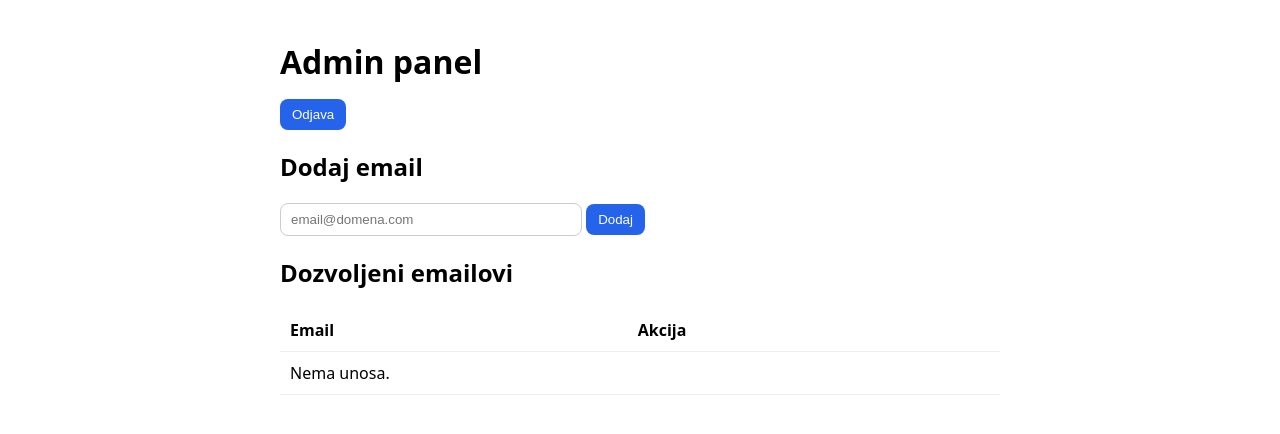
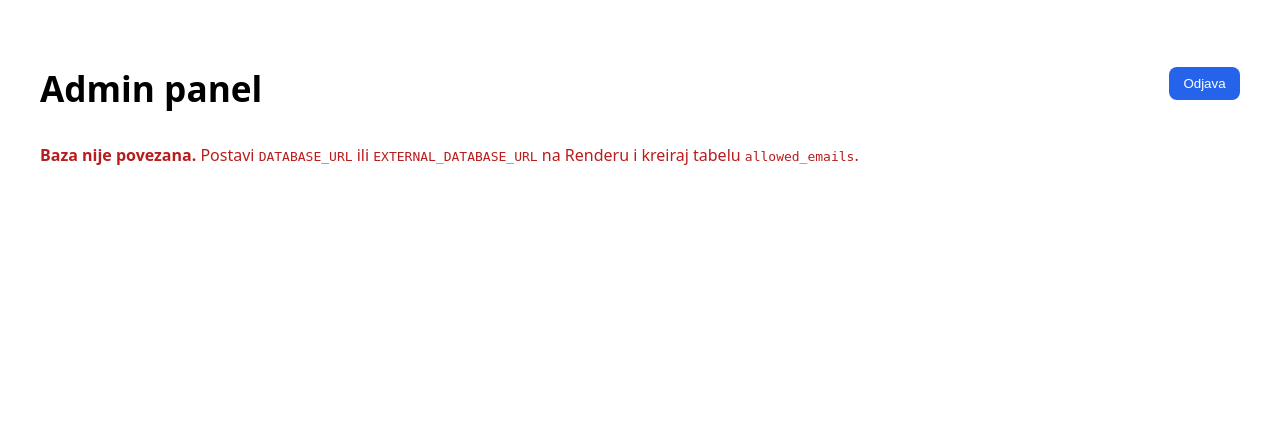
Before and after one commit to FarisMujacic/ai-matematicari, a Flask app: template templates/admin.html in a window 1280 px wide. Shown: the top 434 px of the page. Run offline with Flask 3, Linux system fonts and the light colour scheme; the template is opened without the code that fills it, so the values that code supplies are empty; some libraries are stand-ins or nearby versions.

Commit message:
Update admin.html

```diff
--- a/templates/admin.html
+++ b/templates/admin.html
@@ -1,47 +1,70 @@
-<!DOCTYPE html>
+<!doctype html>
 <html lang="bs">
 <head>
   <meta charset="utf-8" />
+  <meta name="viewport" content="width=device-width, initial-scale=1" />
   <title>Admin panel</title>
+  <link rel="preconnect" href="https://fonts.googleapis.com">
   <style>
-    body{font-family:system-ui,-apple-system,Segoe UI,Roboto;max-width:720px;margin:40px auto;padding:0 16px}
-    h1{margin-bottom:8px}
-    form{margin:12px 0}
-    input[type="email"], input[type="text"]{padding:8px 10px;border:1px solid #ccc;border-radius:8px;width:280px}
-    button{padding:8px 12px;border:0;border-radius:8px;background:#2563eb;color:#fff;cursor:pointer}
-    button.danger{background:#c24141}
-    table{width:100%;border-collapse:collapse;margin-top:12px}
-    th,td{padding:10px;border-bottom:1px solid #eee;text-align:left}
+    body{font-family:system-ui,-apple-system,Segoe UI,Roboto,Inter,Ubuntu,'Helvetica Neue',Arial,sans-serif;margin:40px;}
+    h1{font-size:2.2rem;margin-bottom:1rem}
+    .row{display:flex;gap:16px;align-items:center;margin:.5rem 0}
+    input[type=email]{padding:.6rem .8rem;border:1px solid #c9c9c9;border-radius:8px;min-width:280px}
+    button{padding:.55rem .9rem;border:0;border-radius:8px;background:#2563eb;color:#fff;cursor:pointer}
+    button.del{background:#dc2626}
+    table{width:100%;border-collapse:collapse;margin-top:1rem}
+    th,td{border-bottom:1px solid #eee;padding:.7rem .6rem;text-align:left}
+    .msg{margin-top:.5rem;color:#0a0}
+    .warn{color:#b91c1c}
+    .topbar{display:flex;justify-content:space-between;align-items:center;margin-bottom:1rem}
   </style>
 </head>
 <body>
+  <div class="topbar">
     <h1>Admin panel</h1>
-  <p><a href="/odjava"><button type="button">Odjava</button></a></p>
+    <form method="post" action="{{ url_for('odjava') }}">
+      <button type="submit">Odjava</button>
+    </form>
+  </div>
 
-  <h2>Dodaj email</h2>
-  <form method="post" action="/admin/add">
+  {% if db_active %}
+    <div class="row">
+      <form class="row" method="post" action="{{ url_for('admin_add') }}">
         <input type="email" name="email" placeholder="email@domena.com" required />
         <button type="submit">Dodaj</button>
       </form>
+    </div>
+
+    {% if message %}
+      <div class="msg">{{ message }}</div>
+    {% endif %}
 
     <h2>Dozvoljeni emailovi</h2>
     <table>
-    <thead><tr><th>Email</th><th>Akcija</th></tr></thead>
+      <thead>
+        <tr><th>Email</th><th>Akcija</th></tr>
+      </thead>
       <tbody>
-    {% for e in allowed %}
+      {% if emails and emails|length %}
+        {% for e in emails %}
           <tr>
             <td>{{ e }}</td>
             <td>
-          <form method="post" action="/admin/remove" style="display:inline">
+              <form method="post" action="{{ url_for('admin_delete') }}">
                 <input type="hidden" name="email" value="{{ e }}">
-            <button class="danger" type="submit">Ukloni</button>
+                <button type="submit" class="del">Obriši</button>
               </form>
             </td>
           </tr>
+        {% endfor %}
       {% else %}
         <tr><td colspan="2">Nema unosa.</td></tr>
-    {% endfor %}
+      {% endif %}
       </tbody>
     </table>
+  {% else %}
+    <p class="warn"><b>Baza nije povezana.</b> Postavi <code>DATABASE_URL</code> ili <code>EXTERNAL_DATABASE_URL</code> na Renderu i kreiraj tabelu
+      <code>allowed_emails</code>.</p>
+  {% endif %}
 </body>
 </html>
```
Lines whose indentation alone changed are shown as unchanged.
